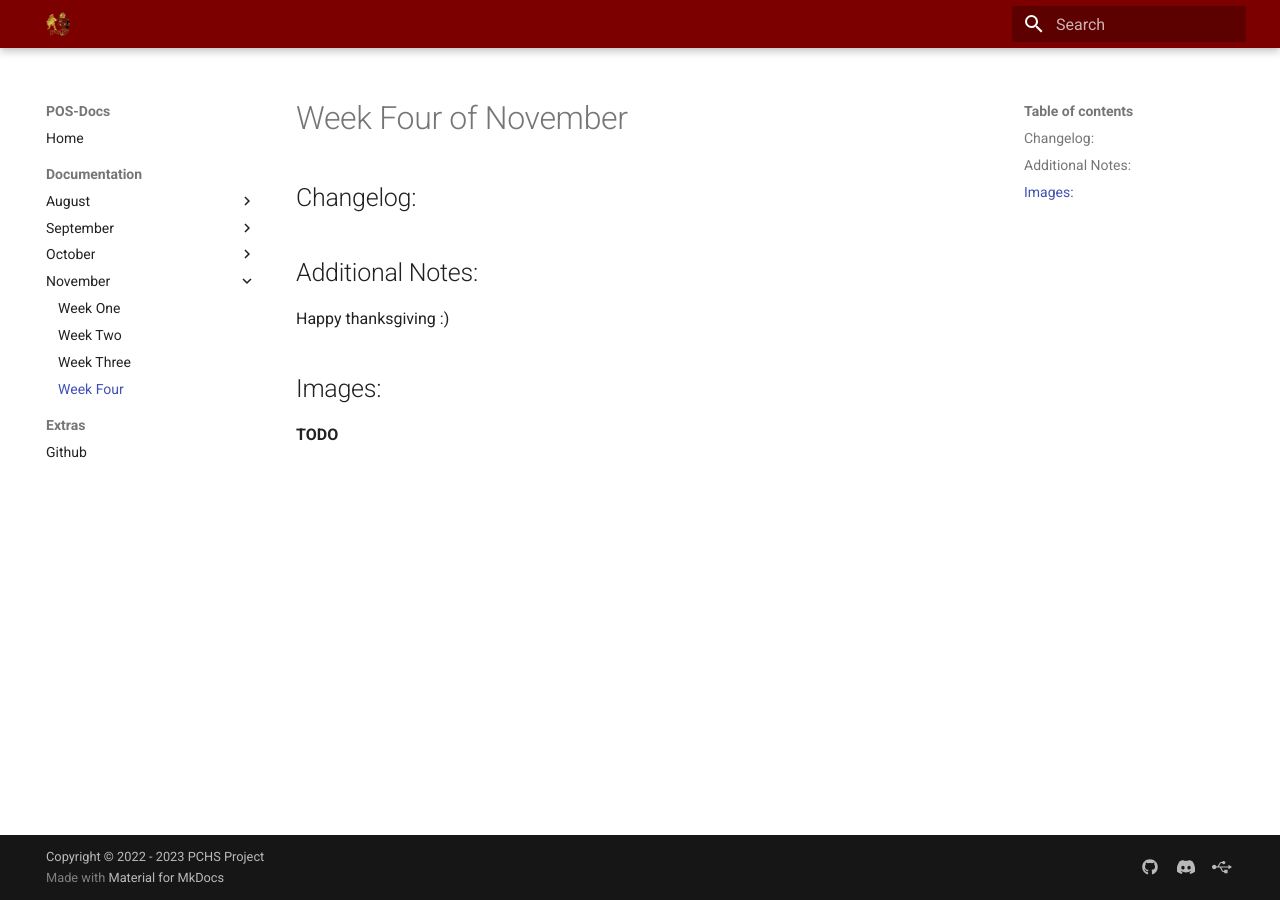
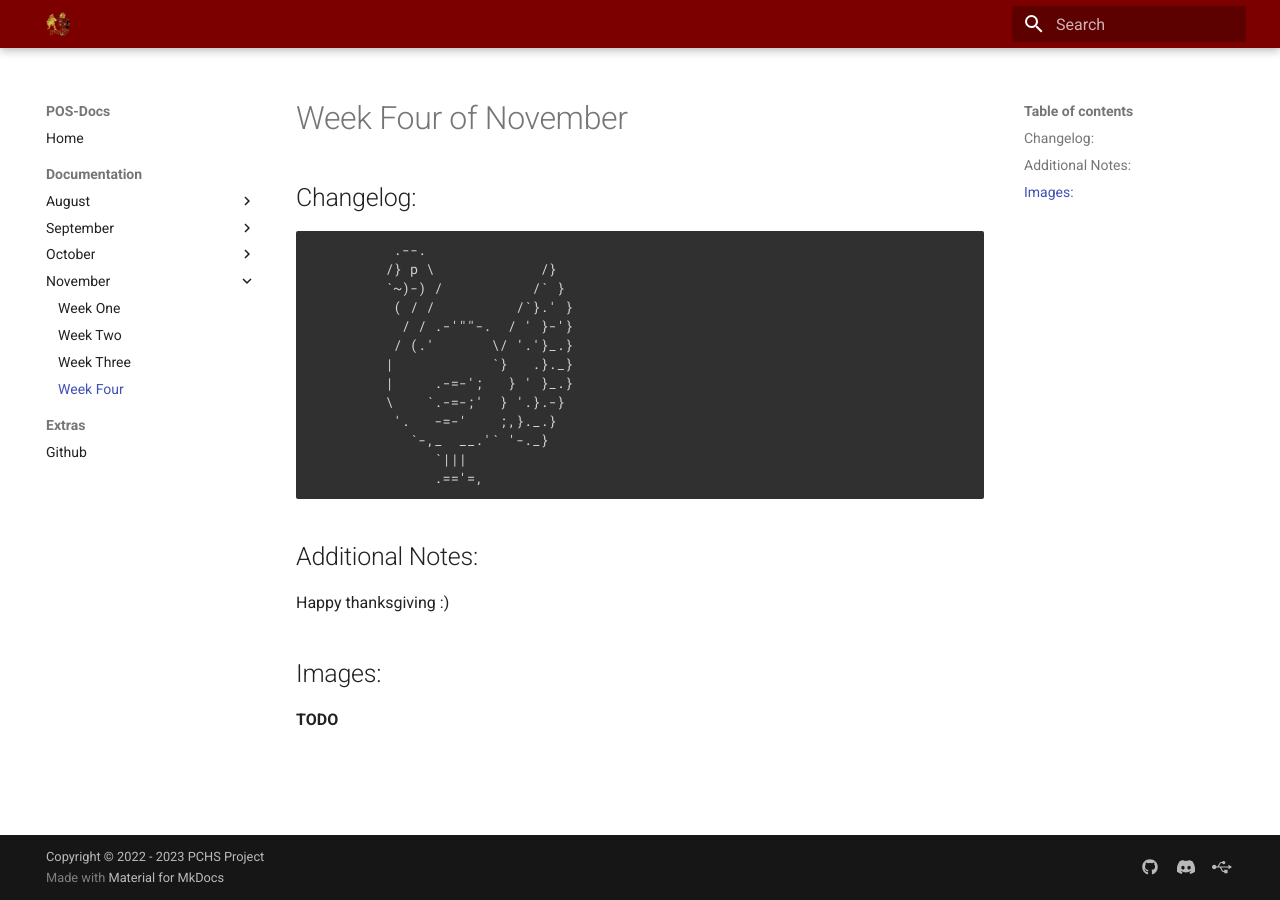
Before and after one commit to PCHS-ProjectProgramming/POS-Docs, an MkDocs documentation site: the page built from docs/documentation/November/11-21-22 -- 11-30-22.md, in a window 1280 px wide. Built offline with MkDocs 1.6.1 and Material for MkDocs 9.7.7, drawn with Linux system fonts in a browser that asks for light colours.

Commit message:
reTurkeying

```diff
--- a/docs/documentation/November/11-21-22 -- 11-30-22.md
+++ b/docs/documentation/November/11-21-22 -- 11-30-22.md
@@ -1,7 +1,19 @@
 # Week Four of November
 
 ## Changelog:
-
+              .--.
+             /} p \             /}
+             `~)-) /           /` }
+              ( / /          /`}.' }
+               / / .-'""-.  / ' }-'}
+              / (.'       \/ '.'}_.}
+             |            `}   .}._}
+             |     .-=-';   } ' }_.}
+             \    `.-=-;'  } '.}.-}
+              '.   -=-'    ;,}._.}
+                `-,_  __.'` '-._}
+                   `|||
+                   .=='=,
 ## Additional Notes:
 Happy thanksgiving :)
 ## Images:
```
